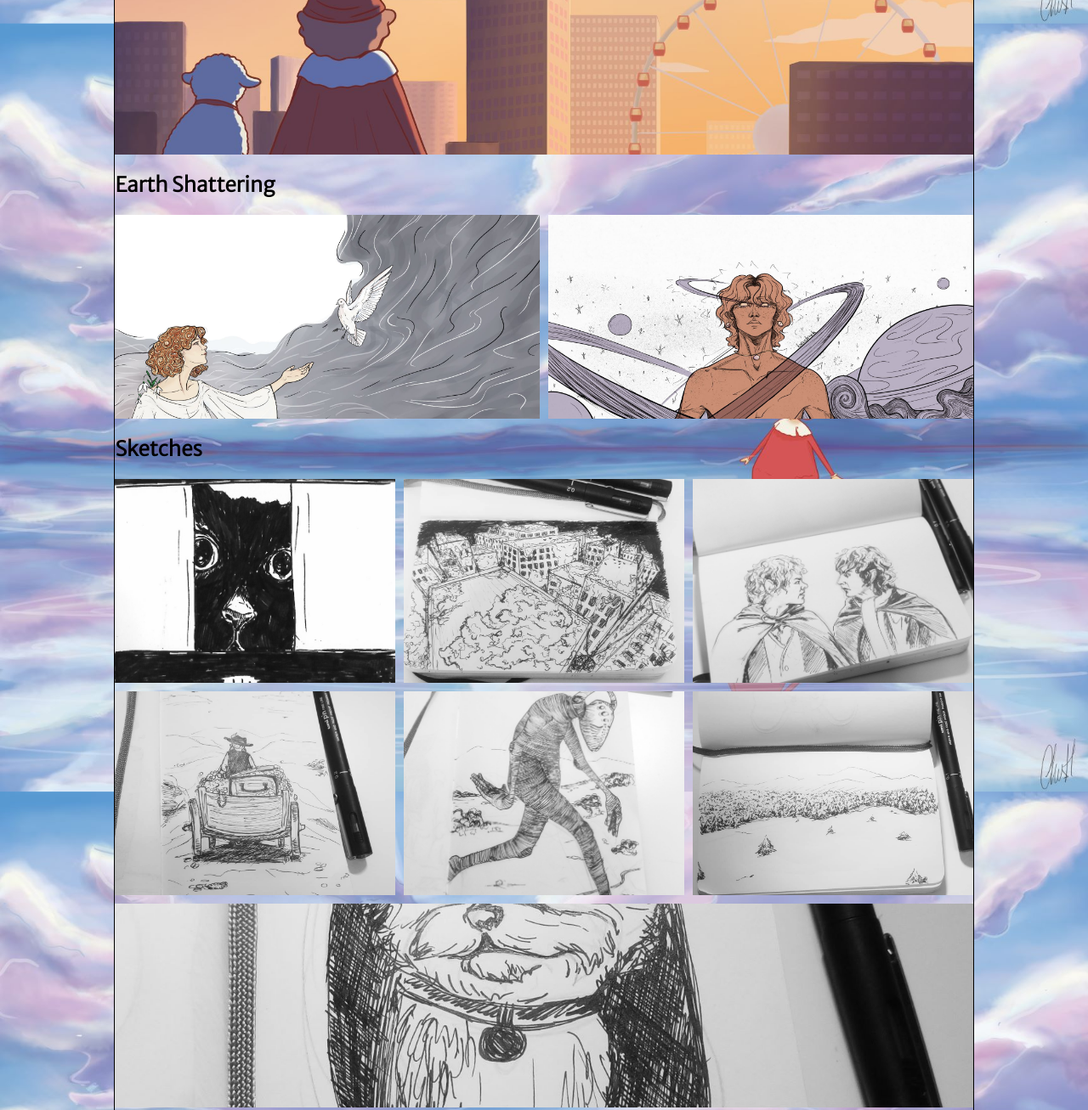
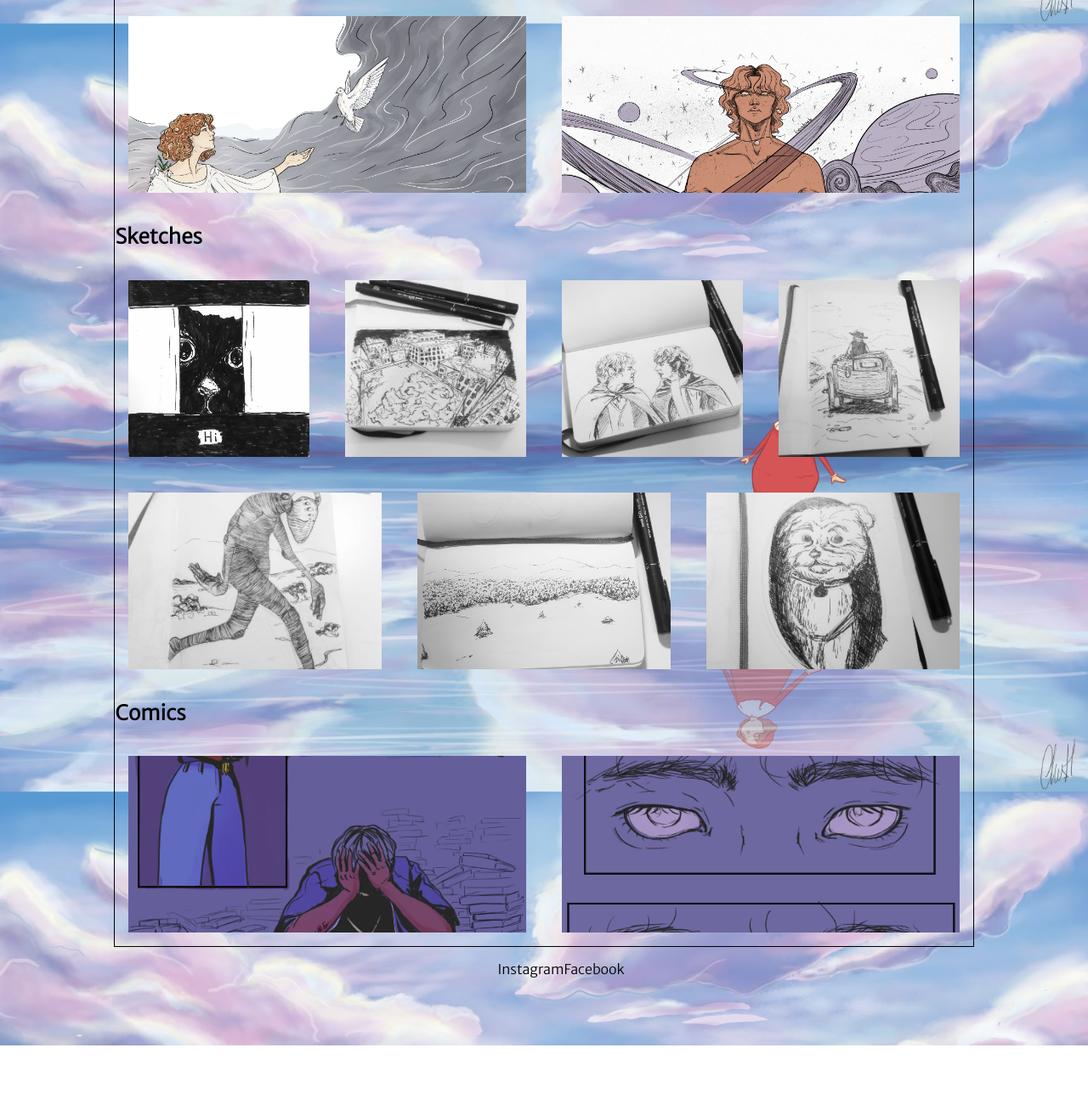
Before and after one commit to noemichis/b.ch-portfolio, a plain HTML site: page portfolio.html in a window 1280 px wide. Shown: the part 877-2184 px from the top of the page at 85% size. After the commit the page ends 2108 px from the top, so only its background shows below. Drawn offline with Linux system fonts and the light colour scheme; a web font is replaced by a local one.

Commit message:
adding wrapper around portfolio images / adjusting style css to new layout

```diff
--- a/assets/css/style.css
+++ b/assets/css/style.css
@@ -66,6 +66,10 @@
     justify-content: left;
   }
 
+  .logo:hover {
+    transform: scale(1.25);
+  }
+
   #logo-img {
     max-width: 150px;
   }
@@ -88,6 +92,10 @@
     font-weight: bold;
     list-style-type: none;
     margin-right: 1em;
+  }
+
+  .navbar > li:hover {
+    transform: scale(1.25); /* (150% zoom - Note: if the zoom is too large, it will go outside of the viewport) */
   }
 
   .main {
@@ -181,10 +189,16 @@
   }
 
   .gallery-project * {
-    flex: 1 1 30%;
-    max-width: 100%;
+    padding: 0.5em;
     height: 30vh;
+    flex: 1 1 10%;
+  }
+
+  .gallery-project div img {
+    max-height: 100%;
+    min-width: 100%;
     object-fit: cover;
+    object-position: center;
   }
 
 
--- a/portfolio.html
+++ b/portfolio.html
@@ -34,39 +34,73 @@
                 <div class="first-project">
                     <h2>A moment of imagination</h2>
                     <div class="gallery-project">
-                            <img src="assets/images/poppy.jpg" alt="">
-                            <img src="assets/images/strawberry.jpg" alt="">
-                            <img src="assets/images/jellyfish.jpg" alt="">
-                            <img src="assets/images/pond.jpg" alt="">
-                            <img src="assets/images/clouds.jpg" alt="">
-                            <img src="assets/images/above-the-city.jpg" alt="">
+                      <div>
+                        <img src="assets/images/poppy.jpg" alt="Poppy the main character">
+                      </div>
+                      <div>
+                        <img src="assets/images/strawberry.jpg" alt="Strawberry the lamb">
+                      </div>
+                      <div>
+                        <img src="assets/images/jellyfish.jpg" alt="Poppy and Strawberry Underwater playing with jellyfish">
+                      </div>
+                      <div>
+                        <img src="assets/images/pond.jpg" alt="Poppy and Strawberry relaxing next to a pond with waterfall">
+                      </div>
+                      <div>
+                        <img src="assets/images/clouds.jpg" alt="Poppy and Strawberry lying on orange clouds">
+                      </div>
+                      <div>
+                        <img src="assets/images/above-the-city.jpg" alt="Poppy and Strawberry sitting on a building above the city">
+                      </div>
                     </div>
                 </div>
 
                 <div class="second-project">
                     <h2>Earth Shattering</h2>
                     <div class="gallery-project">
-                        <img src="assets/images/dove.jpg" alt="">
-                        <img src="assets/images/earth-shattering.jpg" alt="">
+                      <div>
+                        <img src="assets/images/dove.jpg" alt="Female character extending her arms to a dove">
+                      </div>
+                      <div>
+                        <img src="assets/images/earth-shattering.jpg" alt="Planets and universe revolving around celestial man">
+                      </div>
                     </div>
                 </div>
                 <div class="third-project">
                     <h2>Sketches</h2>
                     <div class="gallery-project">
-                        <img src="assets/images/mona.jpg" alt="">
-                        <img src="assets/images/sketch-city.jpg" alt="">
-                        <img src="assets/images/sketch-lotr.jpg" alt="">
-                        <img src="assets/images/sketch-gold.jpg" alt="">
-                        <img src="assets/images/sketch-strange.jpg" alt="">
-                        <img src="assets/images/sketch-landscape.jpg" alt="">
-                        <img src="assets/images/sketch-dog.jpg" alt="">
+                      <div>
+                        <img src="assets/images/mona.jpg" alt="Sketch of a cat staring into the camera">
+                      </div>
+                      <div>
+                        <img src="assets/images/sketch-city.jpg" alt="Sketch of a city from from perspective">
+                      </div>
+                      <div>
+                        <img src="assets/images/sketch-lotr.jpg" alt="Lord of the Rings Samwise and Peregrin looking at each other">
+                      </div>
+                      <div>
+                        <img src="assets/images/sketch-gold.jpg" alt="A wagon filled with gold riding through the mountains">
+                      </div>
+                      <div>
+                        <img src="assets/images/sketch-strange.jpg" alt="Sketch of an extraterestrial giant">
+                      </div>
+                      <div>
+                        <img src="assets/images/sketch-landscape.jpg" alt="Landscape sketch of a forest">
+                      </div>
+                      <div>
+                        <img src="assets/images/sketch-dog.jpg" alt="Skecth portrait of a cute dog">
+                      </div>
                     </div>
                 </div>
                 <div class="fourth-project">
                   <h2>Comics</h2>
                   <div class="gallery-project">
-                      <img src="assets/images/comics-1.jpg" alt="">
-                      <img src="assets/images/comics-2.jpg" alt="">
+                    <div>
+                      <img src="assets/images/comics-1.jpg" alt="Girl noticing troubled boy">
+                    </div>
+                    <div>
+                      <img src="assets/images/comics-2.jpg" alt="Three panels with eyes closed to wide open">
+                    </div>
                   </div>
               </div>
 
```
